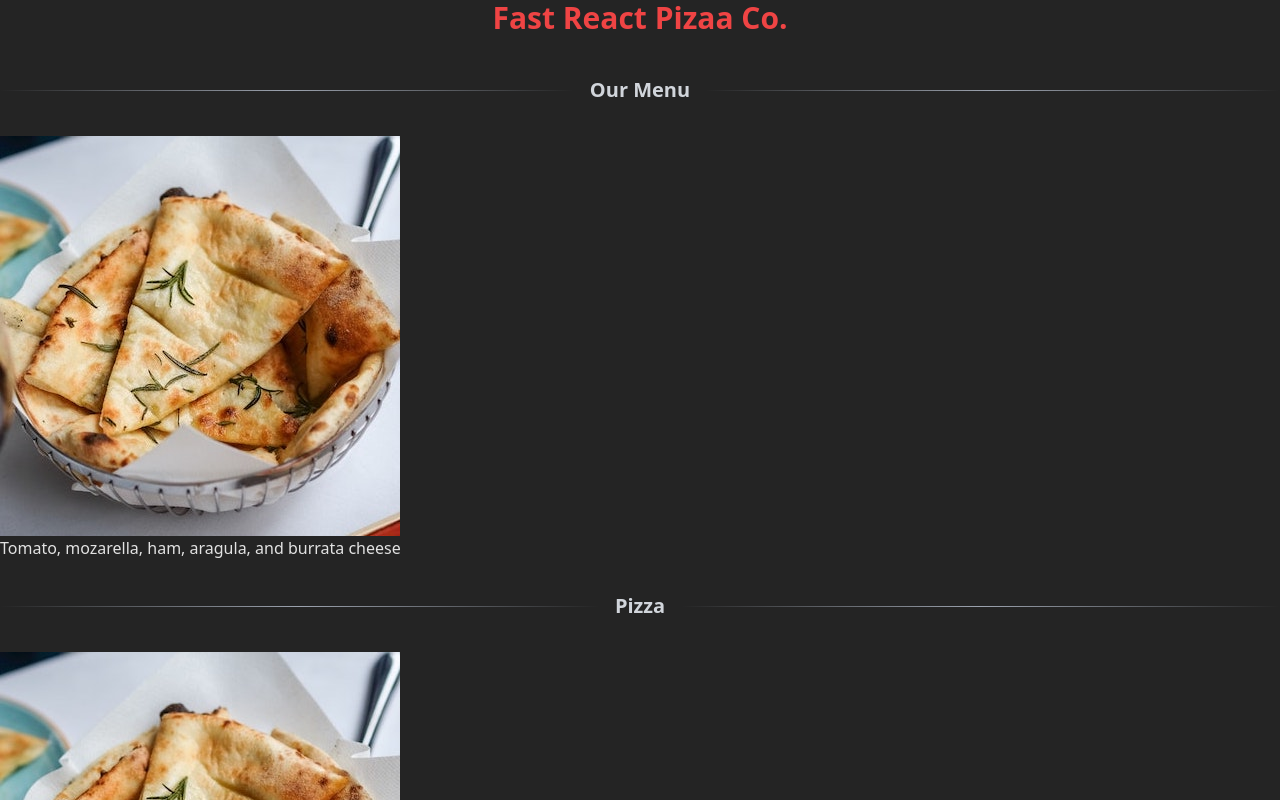
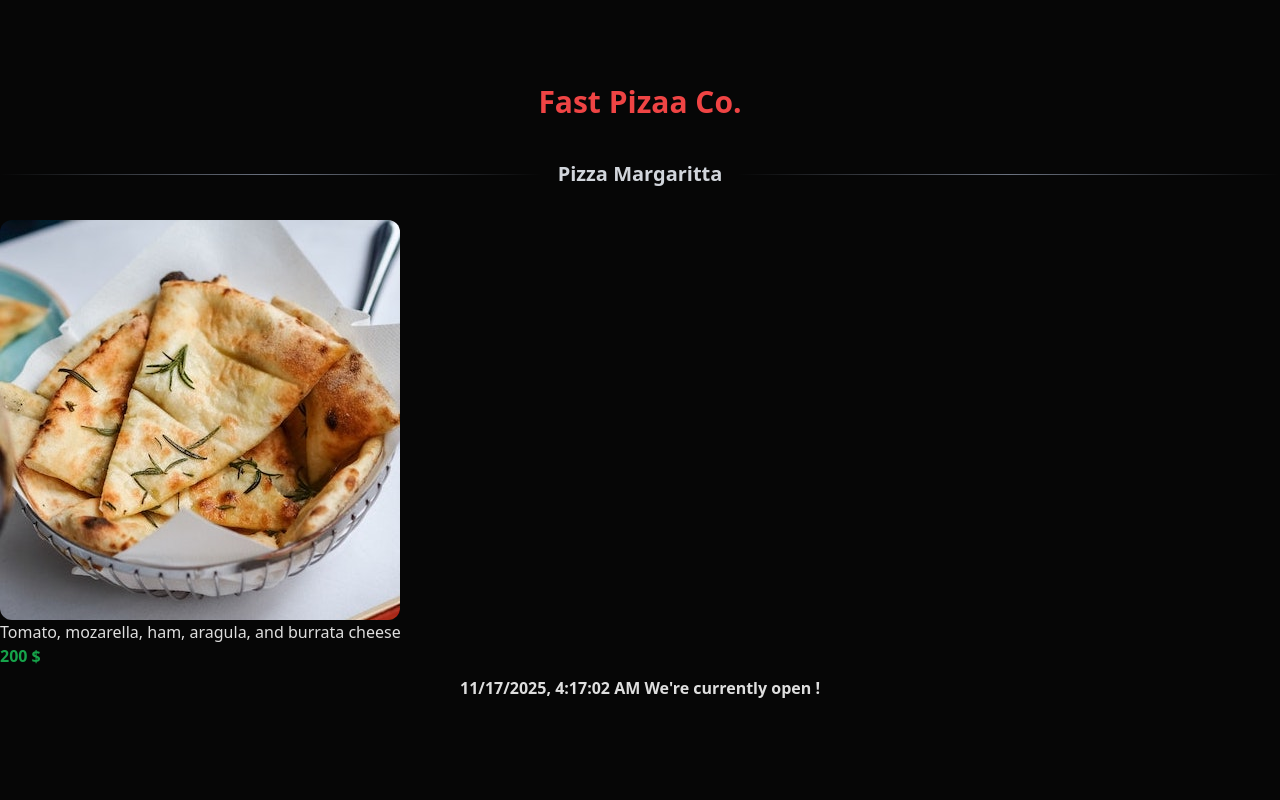
Before and after one commit to qhoncheh/-pizza-landing-react-, a React (Vite) app: page / in a window 1280 px wide. Shown: the top 800 px of the page. Built offline with nearby package versions, Linux system fonts and the light colour scheme.

Commit message:
refactor

```diff
--- a/src/App.tsx
+++ b/src/App.tsx
@@ -5,7 +5,7 @@ import Menu from "./components/Menu/Menu";
 export default function App() {
 
     return (
-        <div className="bg-slate w-full flex flex-col gap-2 justify-center min-h-screen">
+        <div className="bg-[#060606] w-full flex flex-col gap-2 justify-center min-h-screen">
             <Header />
             <Menu />
             <Footer />
--- a/src/Pizza.tsx
+++ b/src/Pizza.tsx
@@ -1,14 +1,16 @@
 import SectionTitle from "./components/custom/section-title"
+import type { prop } from "./types";
 
-const Pizza = () => {
+const Pizza = (props : prop) => {
+    console.log("first", props);
     return (
-        <div>
-            <img src="/public/pizzas/focaccia.jpg" alt="pizza" />
-            <p>Tomato, mozarella, ham, aragula, and burrata cheese</p>
-            <SectionTitle className="text-slate-400" text="Pizza"/>
-      </div>
-
-  )
+        <div className="">
+            <SectionTitle className="text-slate-400" text={props.name} />
+            <img className="rounded-xl" src={props.pic} alt={props.name} />
+            <p>{props.desc}</p>
+            <p className="text-green-600 font-bold">{props.price}</p>
+        </div>
+    )
 }
 
 export default Pizza
--- a/src/components/Header/Header.tsx
+++ b/src/components/Header/Header.tsx
@@ -1,6 +1,6 @@
 const Header = () => {
   return (
-    <h3 className="text-red-500 font-bold text-3xl text-center">Fast React Pizaa Co.</h3>
+    <h3 className="text-red-500 font-bold text-3xl text-center">Fast Pizaa Co.</h3>
   )
 }
 
--- a/src/components/Menu/Menu.tsx
+++ b/src/components/Menu/Menu.tsx
@@ -1,12 +1,16 @@
 import Pizza from "../../Pizza"
 import SectionTitle from "../custom/section-title"
+
 
 const Menu = () => {
     return (
         <div>
-            <SectionTitle className="text-slate-400"  text="Our Menu"/>
-            <Pizza />
-            <Pizza />
+            {/* <SectionTitle className="text-slate-400" text="Our Menu"/> */}
+            <Pizza name="Pizza Margaritta"
+                desc="Tomato, mozarella, ham, aragula, and burrata cheese"
+                price="200 $"
+                pic="/public/pizzas/focaccia.jpg"
+            />
       </div>
   )
 }
--- /dev/null
+++ b/src/components/custom/Btn.tsx
@@ -0,0 +1,7 @@
+const Btn = () => {
+  return (
+    <div>Btn</div>
+  )
+}
+
+export default Btn
--- a/src/components/custom/section-title.tsx
+++ b/src/components/custom/section-title.tsx
@@ -3,9 +3,9 @@ import type { SectionTitleProps } from '../../types';
 const SectionTitle = ({ text, className = '' }: SectionTitleProps) => {
   return (
     <div className={`flex items-center gap-4 my-8 ${className}`}>
-      <div className="flex-grow h-px bg-gradient-to-r from-transparent via-gray-400 to-transparent"></div>
+      <div className="flex-grow h-px bg-gradient-to-r from-transparent via-gray-500 to-transparent rotate-180"></div>
       <h2 className="text-xl font-semibold text-gray-300">{text}</h2>
-      <div className="flex-grow h-px bg-gradient-to-r from-transparent via-gray-400 to-transparent rotate-180"></div>
+      <div className="flex-grow h-px bg-gradient-to-r from-transparent via-gray-500 to-transparent rotate-180"></div>
     </div>
   );
 };
```
Also changed, not shown: src/types.ts (+7 -1 lines).
